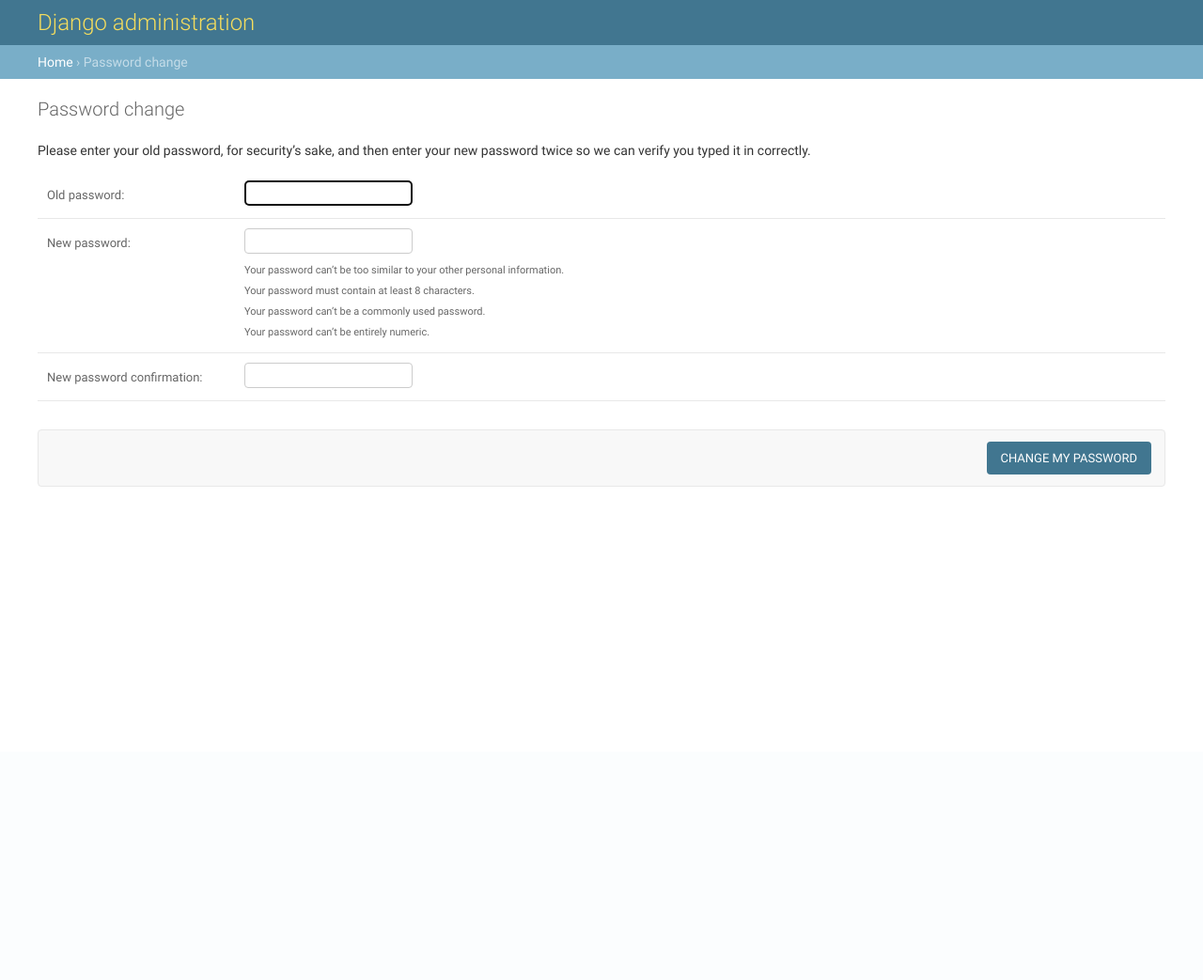
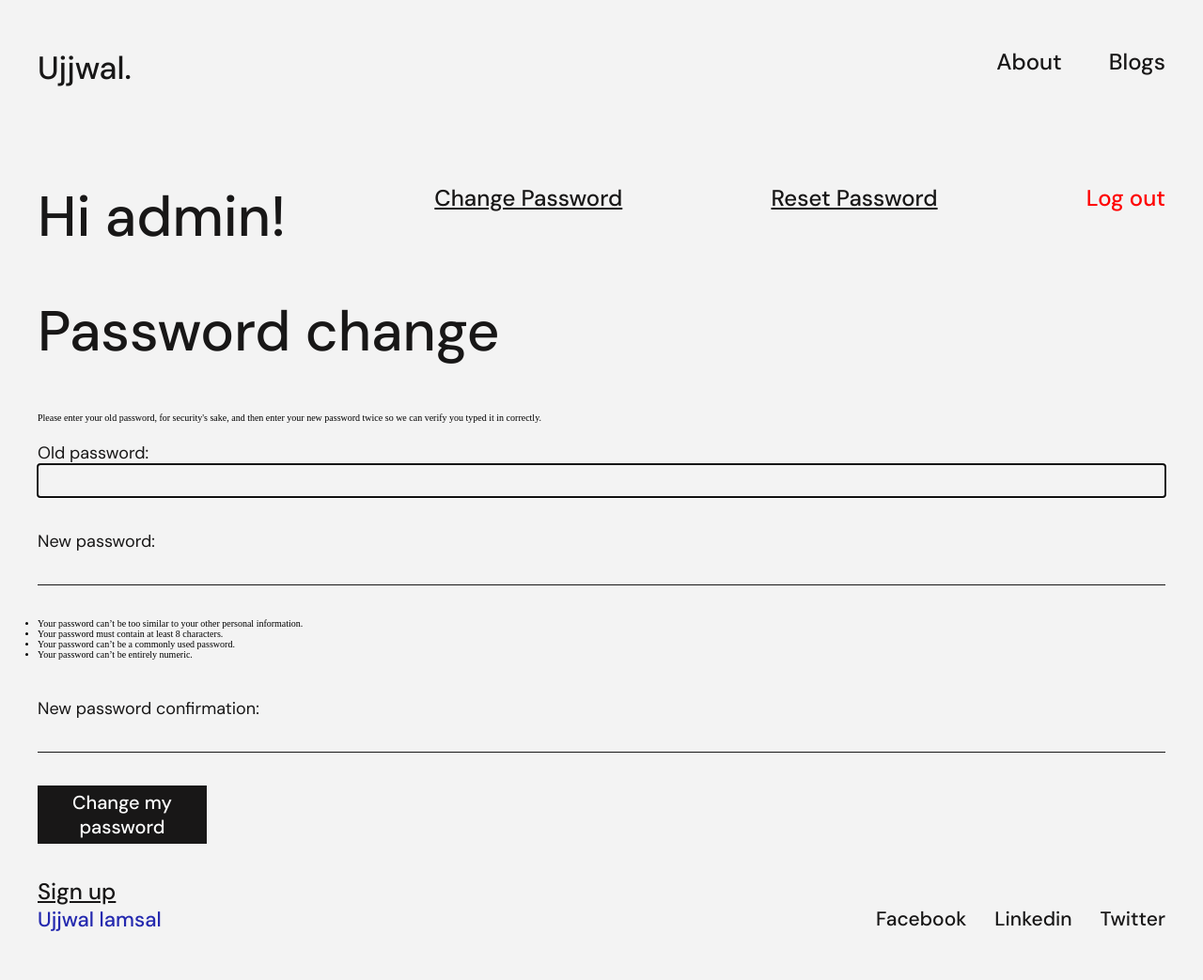
Before and after one commit to ujjwallamsal/web-development-with-django, a Django app: page /accounts/password_change/ in a window 1280 px wide. Shown: the whole page at 94% size. Before the commit the page ends 518 px from the top, so only its background shows below. Run offline with Django 3.2, Linux system fonts and the light colour scheme; a user stored in the database is signed in.

Commit message:
added password reset and forgot password

```diff
--- a/Forms ( CRUD Operations )/hello-world/accounts/forms.py
+++ b/Forms ( CRUD Operations )/hello-world/accounts/forms.py
@@ -7,9 +7,11 @@
 class CustomUserCreationForm(UserCreationForm):
     class Meta(UserCreationForm):
         model = CustomUser
-        fields = UserCreationForm.Meta.fields + ('age',)
+        fields = UserCreationForm.Meta.fields + ('age','email')
+
 
 class CustomUserChangeForm(UserChangeForm):
     class Meta:
         model = CustomUser
         fields = UserChangeForm.Meta.fields
+        fields = ['username' , 'email' , 'age']
--- a/Forms ( CRUD Operations )/hello-world/accounts/urls.py
+++ b/Forms ( CRUD Operations )/hello-world/accounts/urls.py
@@ -1,7 +1,9 @@
 
 from django.urls import path
-from .views import SignUpView
+from .views import SignUpView ,password_change  , password_reset_form
 urlpatterns = [
     path('signup/', SignUpView.as_view(), name='signup'),
-    # path('', SignUpView.as_view(), name='signup'),
-]
+
+    path ('password_change/',password_change, name='password_change'),
+    path ('password_reset/', password_reset_form, name='password_reset'),
+    ]
--- a/Forms ( CRUD Operations )/hello-world/config/settings.py
+++ b/Forms ( CRUD Operations )/hello-world/config/settings.py
@@ -41,6 +41,7 @@
 
 ]
 AUTH_USER_MODEL = 'accounts.CustomUser'
+
 
 MIDDLEWARE = [
     'django.middleware.security.SecurityMiddleware',
@@ -134,3 +135,4 @@
 DEFAULT_AUTO_FIELD = 'django.db.models.BigAutoField'
 LOGIN_REDIRECT_URL = 'home'
 LOGOUT_REDIRECT_URL = 'home'
+EMAIL_BACKEND = 'django.core.mail.backends.console.EmailBackend'
--- a/Forms ( CRUD Operations )/hello-world/templates/base.html
+++ b/Forms ( CRUD Operations )/hello-world/templates/base.html
@@ -27,6 +27,16 @@
       <div class="flex">
         <h2 class="hero-title">Hi {{user }}!</h2>
         <p>
+          <a href="{%url 'password_change' %}" class="nav-links underline"
+            >Change Password</a
+          >
+        </p>
+      <p>
+        <a href = "{% url 'password_reset' %}" class="nav-links underline"
+          >Reset Password</a>
+          </p>
+
+        <p>
           <a href="{% url 'logout' %}" class="nav-links color-red">Log out</a>
         </p>
       </div>
@@ -37,12 +47,16 @@
       <p class="blog-card-subtitle">You are not logged in.</p>
       <div class="flex">
         <a href="{% url 'login' %}" class="nav-links underline">Log In</a>
-        {% endif %}
-        <a href="{% url 'signup' %}" class="nav-links underline">Sign up</a>
+
+          {% endif %}
+          <a href="{% url 'signup' %}" class="nav-links underline">Sign up</a>
+        </div>
       </div>
     </div>
     <div class="container">{% block login %} {% endblock login %}</div>
+
     <div class="container">{% block signup %} {% endblock signup %}</div>
+
     <footer>
       <div class="container">
         <div class="footer">
--- /dev/null
+++ b/Forms ( CRUD Operations )/hello-world/templates/registration/password_change_done.html
@@ -0,0 +1,4 @@
+{% extends 'base.html' %} {% block content %}
+<h1 class="hero-title">Password change successful</h1>
+<p>Your password was changed.</p>
+{% endblock content %}
--- /dev/null
+++ b/Forms ( CRUD Operations )/hello-world/templates/registration/password_change_form.html
@@ -0,0 +1,14 @@
+{% extends 'base.html' %} {% block title %}Password Change{% endblock title %}
+{% block content %}
+<h1 class="hero-title">Password change</h1>
+<p class="">
+  Please enter your old password, for security's sake, and then enter your new
+  password twice so we can verify you typed it in correctly.
+</p>
+<form method="POST" class="form">
+  {% csrf_token %} {{ form.as_p }}
+  <button class="btn" type="submit" value="Change my password">
+    Change my password
+  </button>
+</form>
+{% endblock content %}
```
Also changed, not shown: Forms ( CRUD Operations )/hello-world/accounts/views.py (+7 -0 lines), Forms ( CRUD Operations )/hello-world/templates/registration/password_reset_complete.html (added, +7 -0 lines), Forms ( CRUD Operations )/hello-world/templates/registration/password_reset_confirm.html (added, +9 -0 lines), Forms ( CRUD Operations )/hello-world/templates/registration/password_reset_done.html (added, +7 -0 lines), Forms ( CRUD Operations )/hello-world/templates/registration/password_reset_form.html (added, +11 -0 lines), Forms ( CRUD Operations )/hello-world/db.sqlite3, 1 other file.
